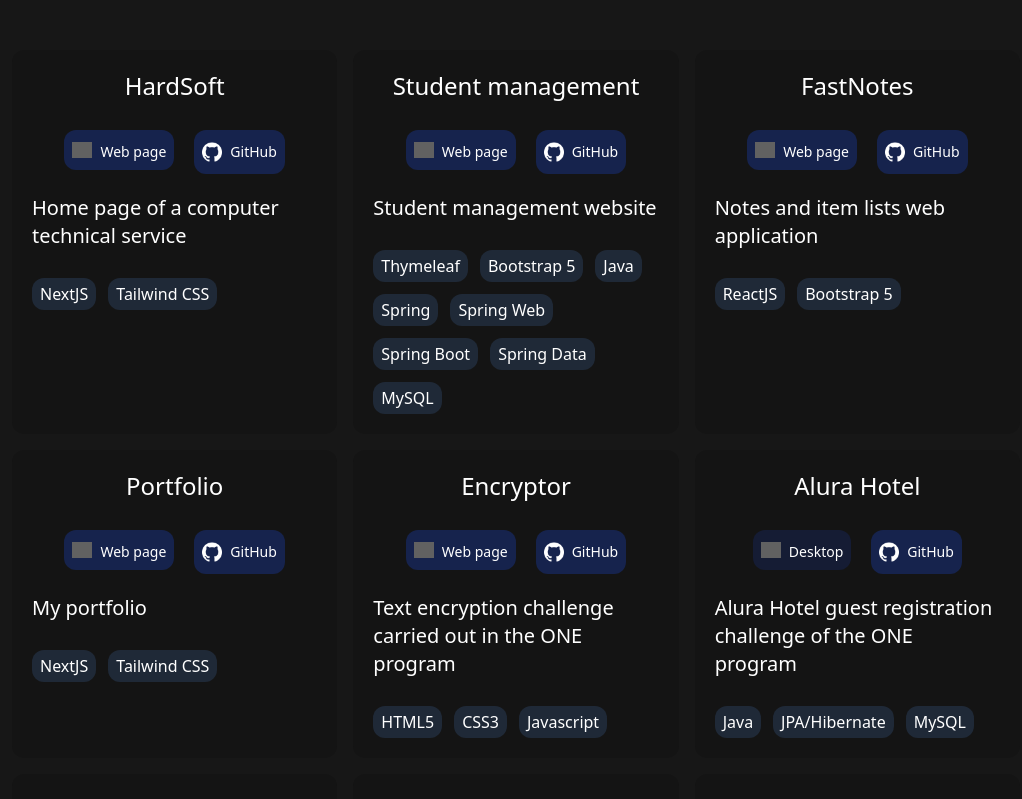
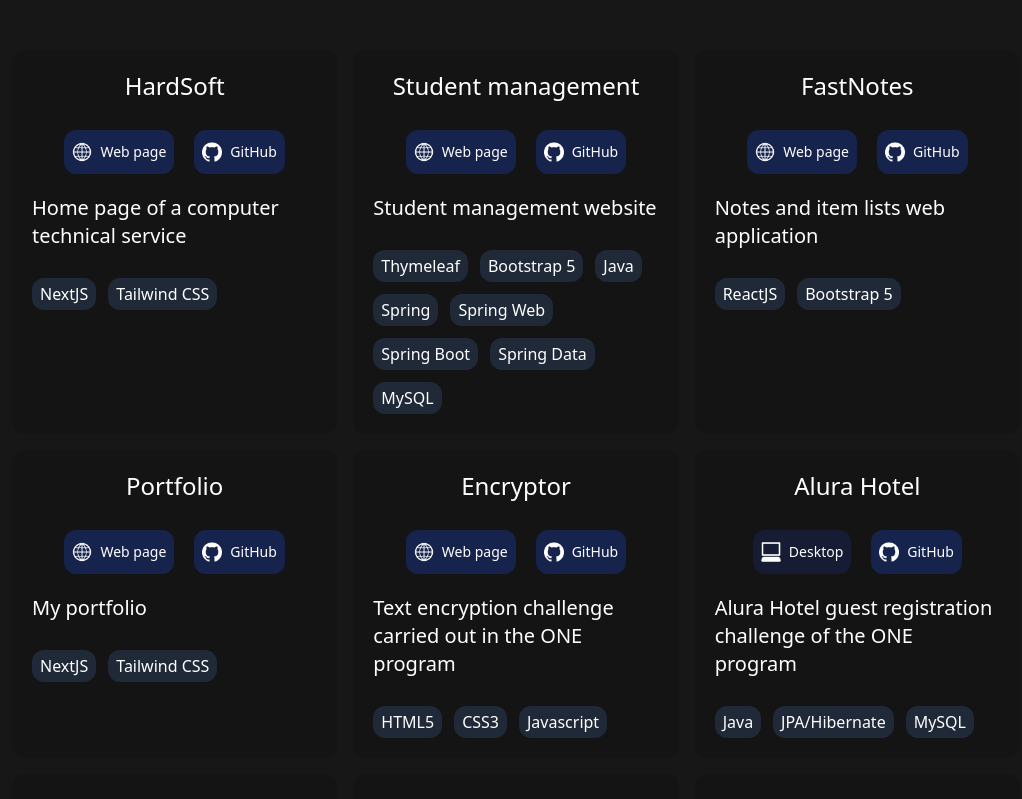
Before and after one commit to Mathi21as/portafolio, a Next.js app: page / in a window 1280 px wide. Shown: the part 2120-2919 px from the top of the page, without its empty margins (124-1146 px from the left). Built offline with nearby package versions, Linux system fonts and the light colour scheme; grey boxes are pictures that could not be loaded.

Commit message:
fixing web and desktop icons

```diff
--- a/components/Projects.tsx
+++ b/components/Projects.tsx
@@ -108,8 +108,8 @@ const Projects = () => {
 											<Image
 												width={"20"}
 												height={"20"}
-												src={project.type == "webpage" ? "/resources/redes/webpage.ico"
-													: "/resources/redes/desktop.ico"}
+												src={project.type == "webpage" ? "/resources/redes/webpage.png"
+													: "/resources/redes/desktop.png"}
 												className="invert py-1"
 												alt="web page"/>
 											{
```
Also changed, not shown: public/resources/redes/desktop.png (added), public/resources/redes/webpage.png (added).
